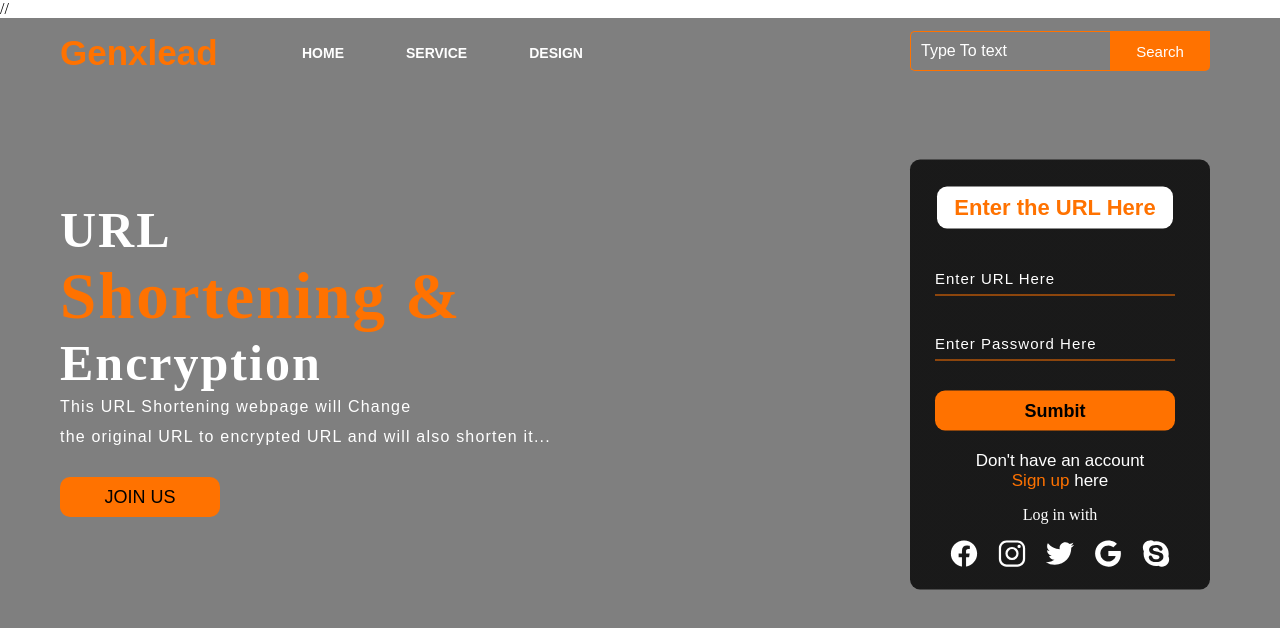
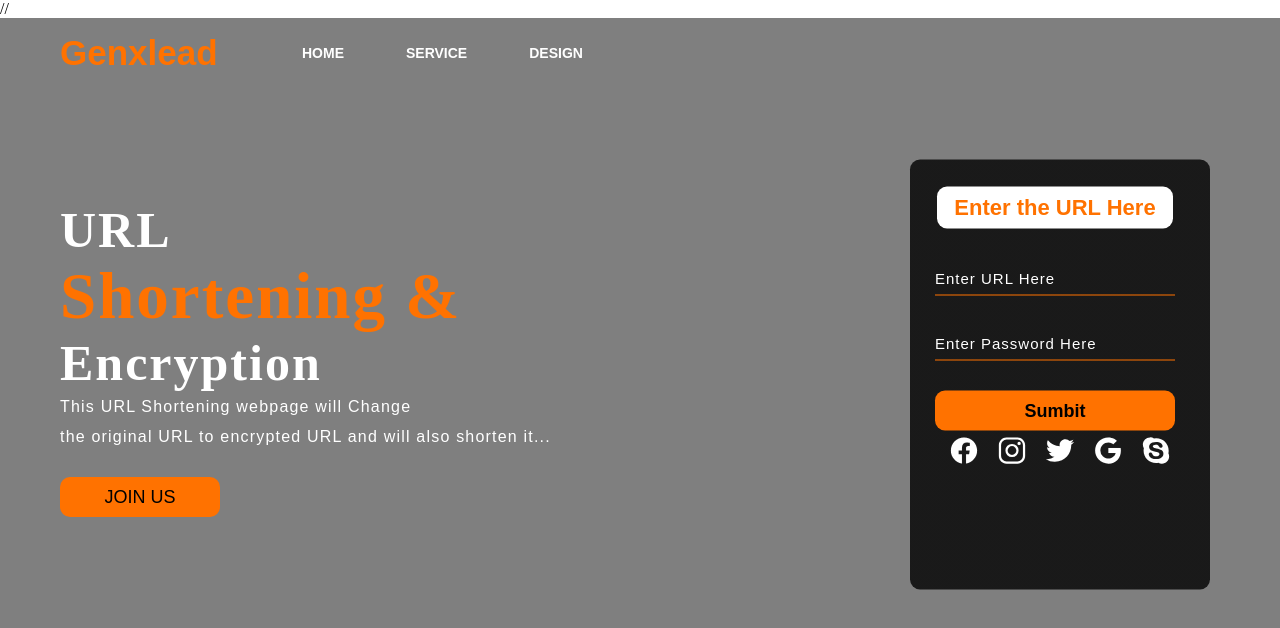
Before and after one commit to themuditjain/Genxlead-Project-1, a plain HTML site: page index.html in a window 1280 px wide. Drawn offline with nearby package versions, Linux system fonts and the light colour scheme.

Commit message:
edit index

```diff
--- a/index.html
+++ b/index.html
@@ -21,10 +21,10 @@
                 </ul>
             </div>
 
-            <div class="search">
+            <!-- <div class="search">
                 <input class="srch" type="search" name="" placeholder="Type To text">
                 <a href="#"> <button class="btn">Search</button></a>
-            </div>
+            </div> -->
 
         </div>
         <div class="content">
@@ -40,9 +40,9 @@
                     <input type="password" name="" placeholder="Enter Password Here">
                     <button class="btnn"><a href="#">Sumbit</a></button>
 
-                    <p class="link">Don't have an account<br>
-                    <a href="#">Sign up </a> here</a></p>
-                    <p class="liw">Log in with</p>
+                    <!-- <p class="link">Don't have an account<br> -->
+                    <!-- <a href="#">Sign up </a> here</a></p> -->
+                    <!-- <p class="liw">Log in with</p> -->
 
                     <div class="icons">
                         <a href="#"><ion-icon name="logo-facebook"></ion-icon></a>
```
